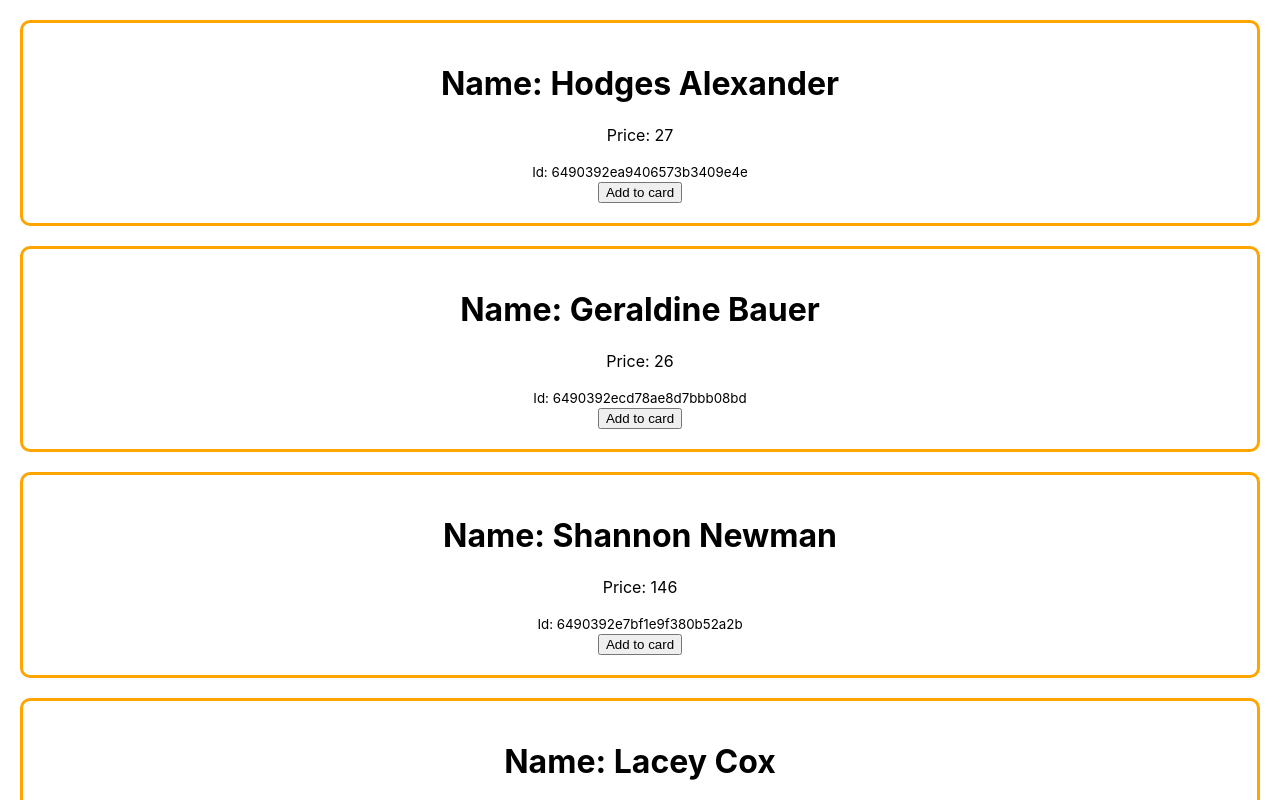
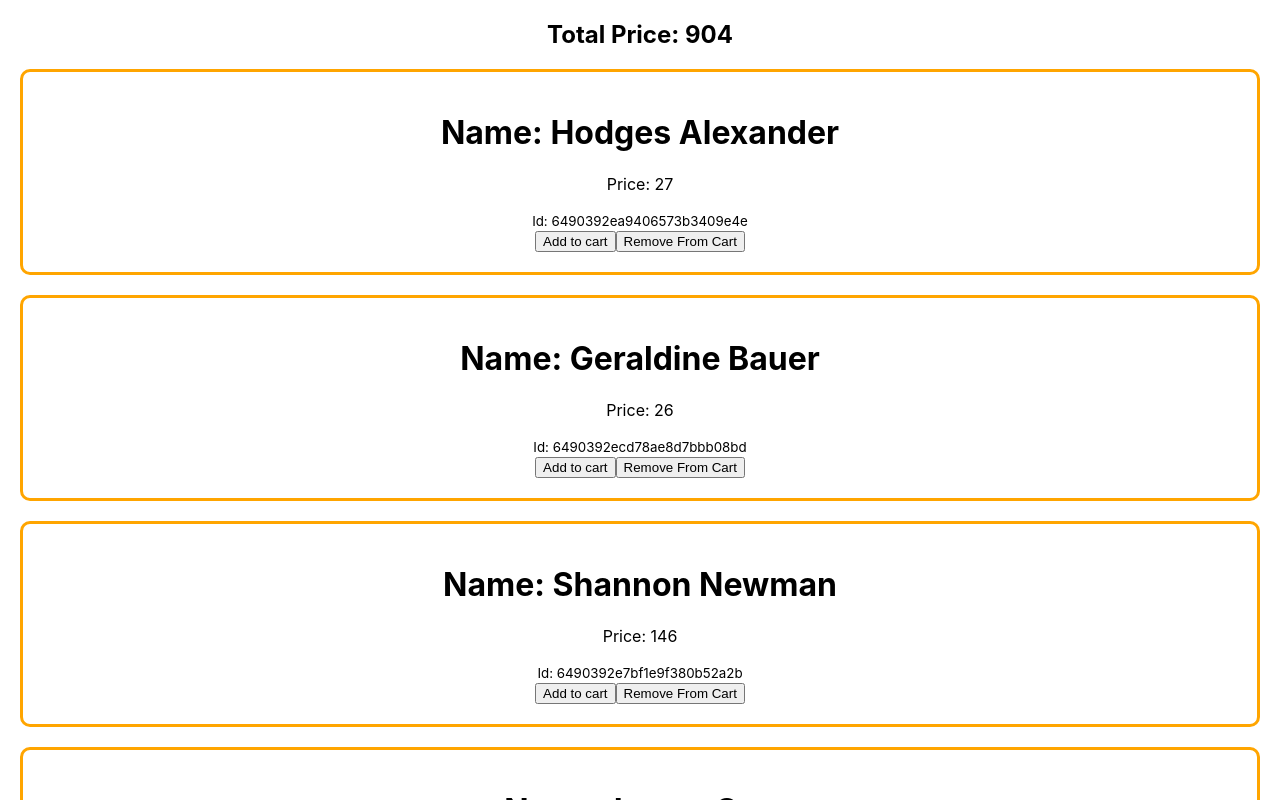
Before and after one commit to SuraiyaAkterTrishna/react-rest-countries, a React (Create React App) app: page / in a window 1280 px wide. Shown: the top 800 px of the page. Built offline with nearby package versions, Linux system fonts and the light colour scheme.

Commit message:
array.reducer method

```diff
--- a/src/components/Cosmetic/Cosmetic.js
+++ b/src/components/Cosmetic/Cosmetic.js
@@ -1,5 +1,5 @@
 import React from 'react';
-import { addToDb } from '../../utilities/fakeDb';
+import { addToDb, removeFromDb } from '../../utilities/fakeDb';
 import './Cosmetic.css';
 
 const Cosmetic = (props) => {
@@ -7,15 +7,21 @@ const Cosmetic = (props) => {
     const addToCart = (id) => {
         addToDb(id);
     }
+    const removeFromCart = (id) => {
+        removeFromDb(id);
+    }
+
     // const addToCartWithParams = () => addToCart(_id);
     return (
         <div className='cosmetic'>
             <h1>Name: {name}</h1>
             <p>Price: {price}</p>
             <small>Id: {_id}</small>
+
             <br />
             {/* <button onClick={addToCartWithParams}>Add to card</button> */}
-            <button onClick={() => addToCart(_id)}>Add to card</button>
+            <button onClick={() => addToCart(_id)}>Add to cart</button>
+            <button onClick={() => removeFromCart(_id)}>Remove From Cart</button>
         </div>
     );
 };
--- a/src/components/Cosmetics/Cosmetics.js
+++ b/src/components/Cosmetics/Cosmetics.js
@@ -1,4 +1,5 @@
 import React, { useEffect, useState } from "react";
+import { getTotal } from "../../utilities/reducer";
 import Cosmetic from "../Cosmetic/Cosmetic";
 
 const Cosmetics = () => {
@@ -8,8 +9,10 @@ const Cosmetics = () => {
       .then((res) => res.json())
       .then((data) => setCosmetics(data));
   }, []);
+  const total = getTotal(cosmetics);
   return (
     <div>
+      <h2>Total Price: {total}</h2>
       {cosmetics.map((cosmetic) => (
         <Cosmetic
         key={cosmetic._id}
--- a/src/utilities/fakeDb.js
+++ b/src/utilities/fakeDb.js
@@ -20,7 +20,17 @@ const addToDb = (id) => {
 
     localStorage.setItem('shopping-cart', JSON.stringify(shoppingCart));
 };
-export {addToDb};
+const removeFromDb = (id) => {
+    const storedCart = localStorage.getItem('shopping-cart');
+    if(storedCart){
+        const shoppingCart = JSON.parse(storedCart);
+        if(id in shoppingCart){
+            delete shoppingCart[id];
+            localStorage.setItem('shopping-cart', JSON.stringify(shoppingCart));
+        }
+    }
+}
+export {addToDb, removeFromDb};
 
 
 
--- /dev/null
+++ b/src/utilities/reducer.js
@@ -0,0 +1,14 @@
+/* const numbers = [10, 20, 30, 40, 50];
+const reducer = (previous, current) => previous + current;
+const total = numbers.reduce(reducer, 0); */
+/*
+const reduceSum = (previous , current) => previous + current.price;
+const total = items.reduce(reduceSum, 0)
+console.log(total); */
+
+const getTotalPrice = products => {
+    const reducer = (previous, current) => previous + current.price;
+    const total = products.reduce(reducer, 0);
+    return total;
+}
+export {getTotalPrice as getTotal};
```
